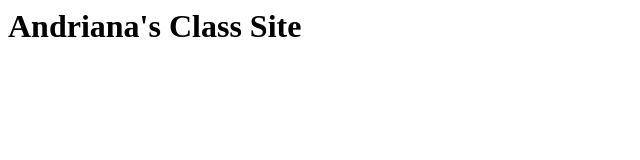
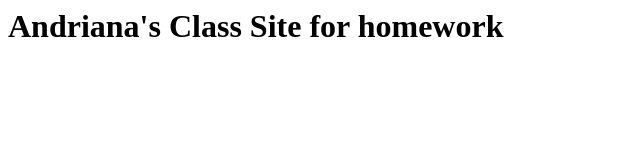
Before and after one commit to andrianagibson/andrianagibson.github.io, a plain HTML site: page index.html in a window 1280 px wide. Shown: the whole page, without its empty margins (0-640 px from the left). Drawn offline with Linux system fonts and the light colour scheme.

Commit message:
added homework

```diff
--- a/index.html
+++ b/index.html
@@ -5,7 +5,7 @@
 </head>
 
 <body>
-<h1> Andriana's Class Site </h1>
+<h1> Andriana's Class Site for homework </h1>
 </body>
 
 </html>
```
